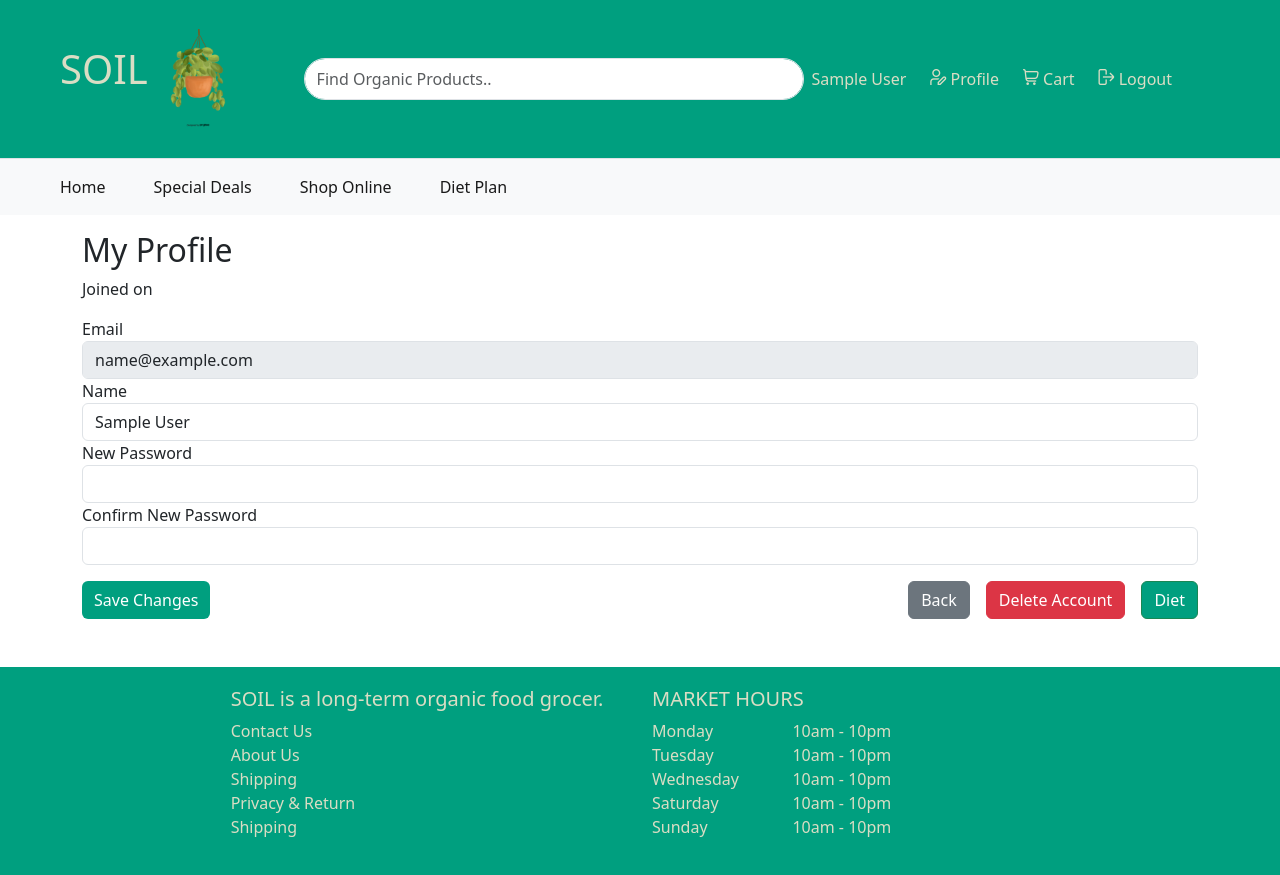
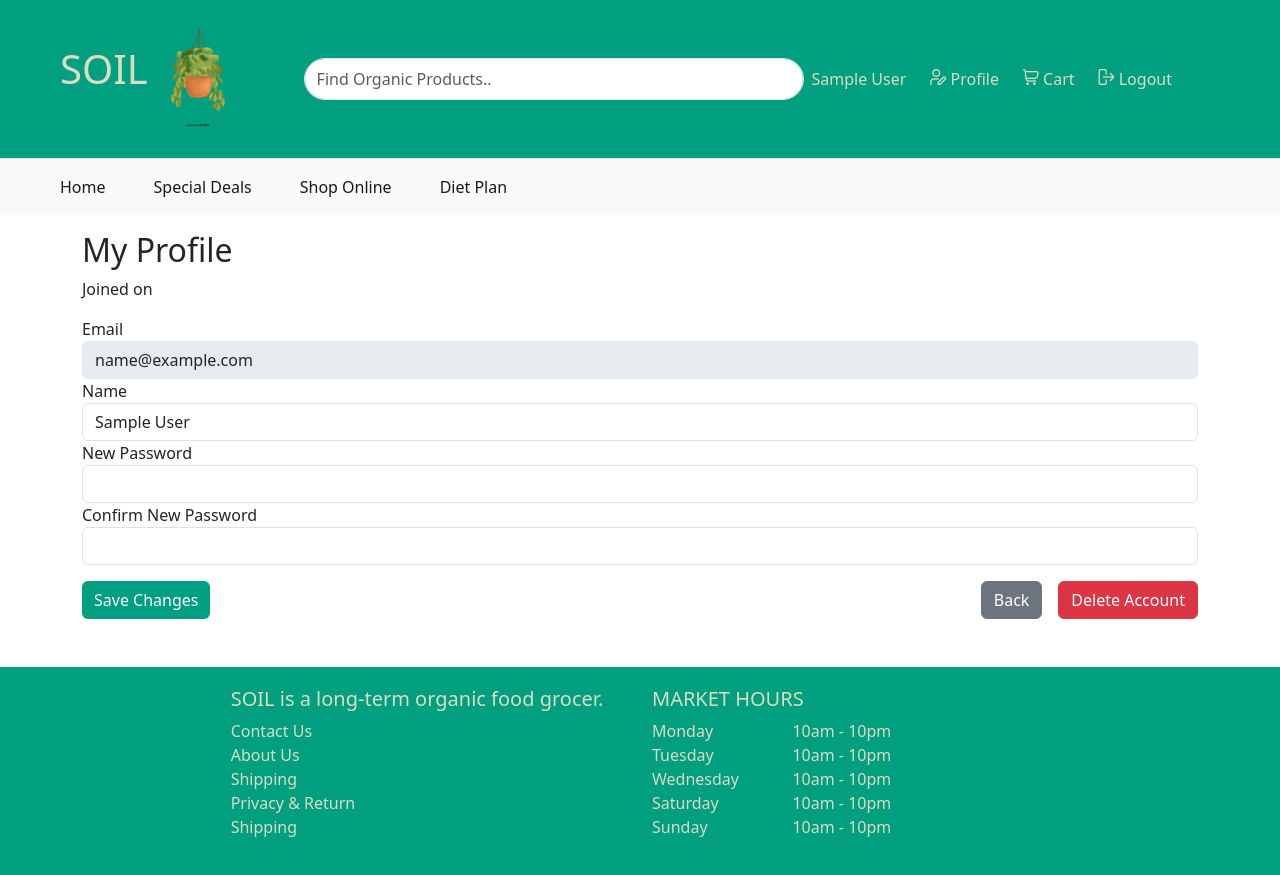
Before and after one commit to DonAbey/SOIL-Local-Storage, a React (Create React App) app: page /profile in a window 1280 px wide. Built offline with nearby package versions, Linux system fonts and the light colour scheme; sample sign-in values are in the browser's storage.

Commit message:
profile diet button removed

```diff
--- a/src/pages/myprofile/Myprofile.js
+++ b/src/pages/myprofile/Myprofile.js
@@ -162,14 +162,6 @@ function MyProfile(props) {
             >
               Delete Account
             </button>
-            <button
-              type="button"
-              className="btn btn-success ms-3"
-              style={{ backgroundColor: "#009f7f" }}
-              onClick={() => navigate("/dietplanpage")}
-            >
-              Diet
-            </button>
           </div>
         </div>
       </form>
```
